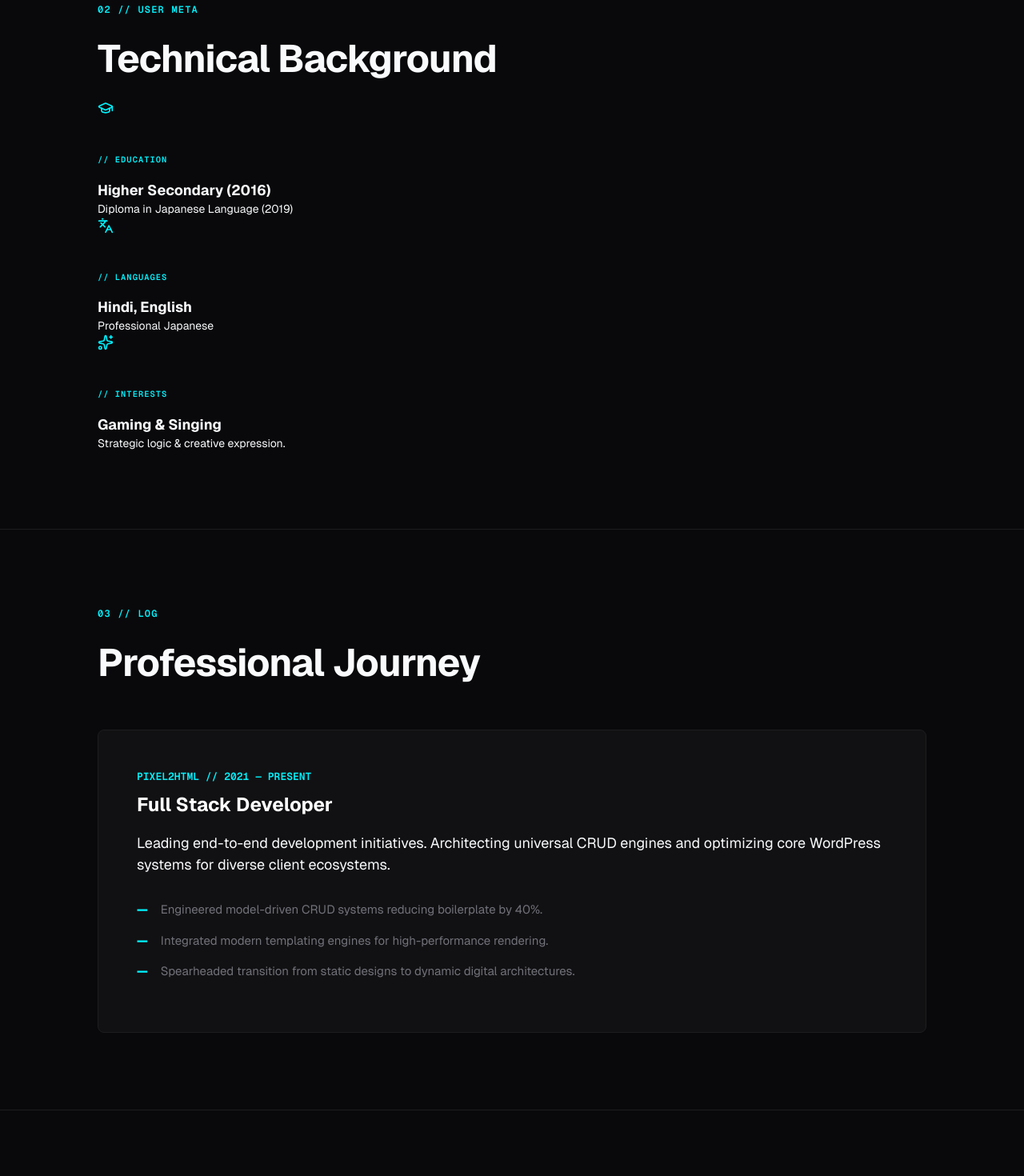
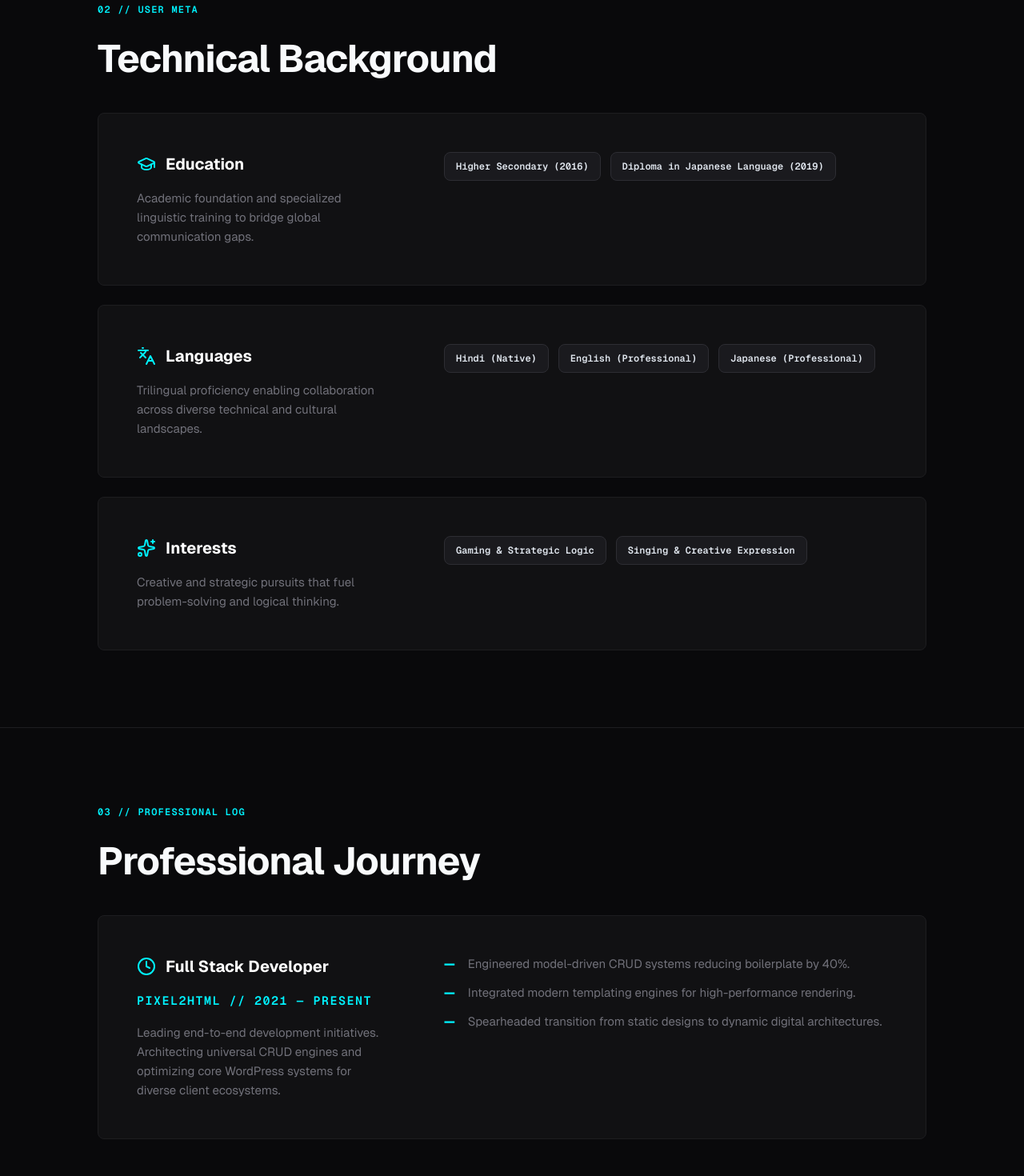
Before and after one commit to hauntedcrewvkr/himanshu_portfolio, a React (Vite) app: page / in a window 1280 px wide. Shown: the part 1760-3230 px from the top of the page at 80% size. Built offline with nearby package versions, Linux system fonts and the light colour scheme.

Commit message:
feat: align Meta and Experience sections with row-based theme

```diff
--- a/src/components/sections/Experience.jsx
+++ b/src/components/sections/Experience.jsx
@@ -1,29 +1,36 @@
 import React from 'react';
+import { Clock } from 'lucide-react';
 
 const Experience = () => (
   <section id="experience">
     <div className="container">
-      <span className="label-mono">03 // Log</span>
+      <span className="label-mono">03 // Professional Log</span>
       <h2>Professional Journey</h2>
 
-      <div className="timeline-item">
-        <span className="meta">PIXEL2HTML // 2021 — PRESENT</span>
-        <h3 style={{ fontSize: '1.5rem', marginBottom: '1rem', color: '#fff' }}>Full Stack Developer</h3>
-        <p className="body-text" style={{ fontSize: '1.125rem', marginBottom: '2rem' }}>
-          Leading end-to-end development initiatives. Architecting universal CRUD engines
-          and optimizing core WordPress systems for diverse client ecosystems.
-        </p>
-        <ul style={{ listStyle: 'none' }}>
+      <div className="skills-stack">
+        <div className="skill-row">
+          <div className="skill-info">
+            <div className="skill-header">
+              <Clock className="icon-neon" size={24} />
+              <h3>Full Stack Developer</h3>
+            </div>
+            <p className="label-mono" style={{ color: 'var(--primary)', marginBottom: '1rem' }}>PIXEL2HTML // 2021 — PRESENT</p>
+            <p>Leading end-to-end development initiatives. Architecting universal CRUD engines and optimizing core WordPress systems for diverse client ecosystems.</p>
+          </div>
+          <div className="experience-details">
+            <ul className="custom-list">
               {[
                 'Engineered model-driven CRUD systems reducing boilerplate by 40%.',
                 'Integrated modern templating engines for high-performance rendering.',
                 'Spearheaded transition from static designs to dynamic digital architectures.'
               ].map((item, i) => (
-            <li key={i} style={{ marginBottom: '1rem', display: 'flex', gap: '1rem', color: 'var(--text-muted)', fontSize: '0.9375rem' }}>
-              <span style={{ color: 'var(--primary)', fontWeight: 900 }}>—</span> {item}
+                <li key={i}>
+                  <span className="bullet">—</span> {item}
                 </li>
               ))}
             </ul>
+          </div>
+        </div>
       </div>
     </div>
   </section>
--- a/src/components/sections/Meta.jsx
+++ b/src/components/sections/Meta.jsx
@@ -6,24 +6,49 @@ const Meta = () => (
     <div className="container">
       <span className="label-mono">02 // User Meta</span>
       <h2>Technical Background</h2>
-      <div className="card-grid">
-        <div className="pro-card">
-          <GraduationCap className="icon-neon" size={20} />
-          <span className="label-mono" style={{ border: 'none', background: 'none', padding: 0, fontSize: '0.65rem', marginTop: '1rem' }}>// EDUCATION</span>
-          <h3 style={{ fontSize: '1.125rem' }}>Higher Secondary (2016)</h3>
-          <p style={{ fontSize: '0.875rem' }}>Diploma in Japanese Language (2019)</p>
+
+      <div className="skills-stack">
+        <div className="skill-row">
+          <div className="skill-info">
+            <div className="skill-header">
+              <GraduationCap className="icon-neon" size={24} />
+              <h3>Education</h3>
+            </div>
+            <p>Academic foundation and specialized linguistic training to bridge global communication gaps.</p>
+          </div>
+          <div className="tech-tags-container">
+            <div className="tech-tag"><span>Higher Secondary (2016)</span></div>
+            <div className="tech-tag"><span>Diploma in Japanese Language (2019)</span></div>
+          </div>
         </div>
-        <div className="pro-card">
-          <Languages className="icon-neon" size={20} />
-          <span className="label-mono" style={{ border: 'none', background: 'none', padding: 0, fontSize: '0.65rem', marginTop: '1rem' }}>// LANGUAGES</span>
-          <h3 style={{ fontSize: '1.125rem' }}>Hindi, English</h3>
-          <p style={{ fontSize: '0.875rem' }}>Professional Japanese</p>
+
+        <div className="skill-row">
+          <div className="skill-info">
+            <div className="skill-header">
+              <Languages className="icon-neon" size={24} />
+              <h3>Languages</h3>
+            </div>
+            <p>Trilingual proficiency enabling collaboration across diverse technical and cultural landscapes.</p>
+          </div>
+          <div className="tech-tags-container">
+            <div className="tech-tag"><span>Hindi (Native)</span></div>
+            <div className="tech-tag"><span>English (Professional)</span></div>
+            <div className="tech-tag"><span>Japanese (Professional)</span></div>
+          </div>
         </div>
-        <div className="pro-card">
-          <Sparkles className="icon-neon" size={20} />
-          <span className="label-mono" style={{ border: 'none', background: 'none', padding: 0, fontSize: '0.65rem', marginTop: '1rem' }}>// INTERESTS</span>
-          <h3 style={{ fontSize: '1.125rem' }}>Gaming & Singing</h3>
-          <p style={{ fontSize: '0.875rem' }}>Strategic logic & creative expression.</p>
+
+        <div className="skill-row">
+          <div className="skill-info">
+            <div className="skill-header">
+              <Sparkles className="icon-neon" size={24} />
+              <h3>Interests</h3>
+            </div>
+            <p>Creative and strategic pursuits that fuel problem-solving and logical thinking.</p>
+          </div>
+          <div className="tech-tags-container">
+            <div className="tech-tag"><span>Gaming & Strategic Logic</span></div>
+            <div className="tech-tag"><span>Singing & Creative Expression</span></div>
+          </div>
         </div>
       </div>
     </div>
--- a/src/styles/components.scss
+++ b/src/styles/components.scss
@@ -134,13 +134,37 @@
     p { font-size: 0.9375rem; color: var(--text-muted); line-height: 1.6; }
   }
 
-  .tech-tags-container {
+  .tech-tags-container, .experience-details {
     flex: 1;
     display: flex;
     flex-wrap: wrap;
     gap: 12px;
-    margin-top: 0; // Reset existing margin
+    margin-top: 0;
     align-content: flex-start;
+  }
+
+  .experience-details {
+    .custom-list {
+      list-style: none;
+      padding: 0;
+      margin: 0;
+
+      li {
+        display: flex;
+        gap: 1rem;
+        color: var(--text-muted);
+        font-size: 0.9375rem;
+        line-height: 1.6;
+        margin-bottom: 0.75rem;
+
+        .bullet {
+          color: var(--primary);
+          font-weight: 900;
+        }
+
+        &:last-child { margin-bottom: 0; }
+      }
+    }
   }
 
   &:hover {
```
Lines whose indentation alone changed are shown as unchanged.
